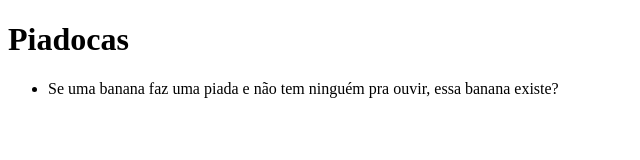
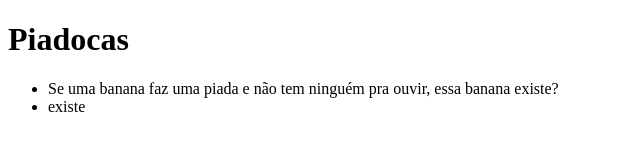
Before and after one commit to kinomari/scm, a plain HTML site: page index.html in a window 1280 px wide. Shown: the full height of the page, 0-640 px from the left. Drawn offline with Linux system fonts and the light colour scheme.

Commit message:
respondi

```diff
--- a/index.html
+++ b/index.html
@@ -9,6 +9,8 @@
     <h1>Piadocas</h1>
     <ul>
         <li>Se uma banana faz uma piada e não tem ninguém pra ouvir, essa banana existe?</li>
+        <li>existe</li>
+
     </ul>
 </body>
 </html>
```
